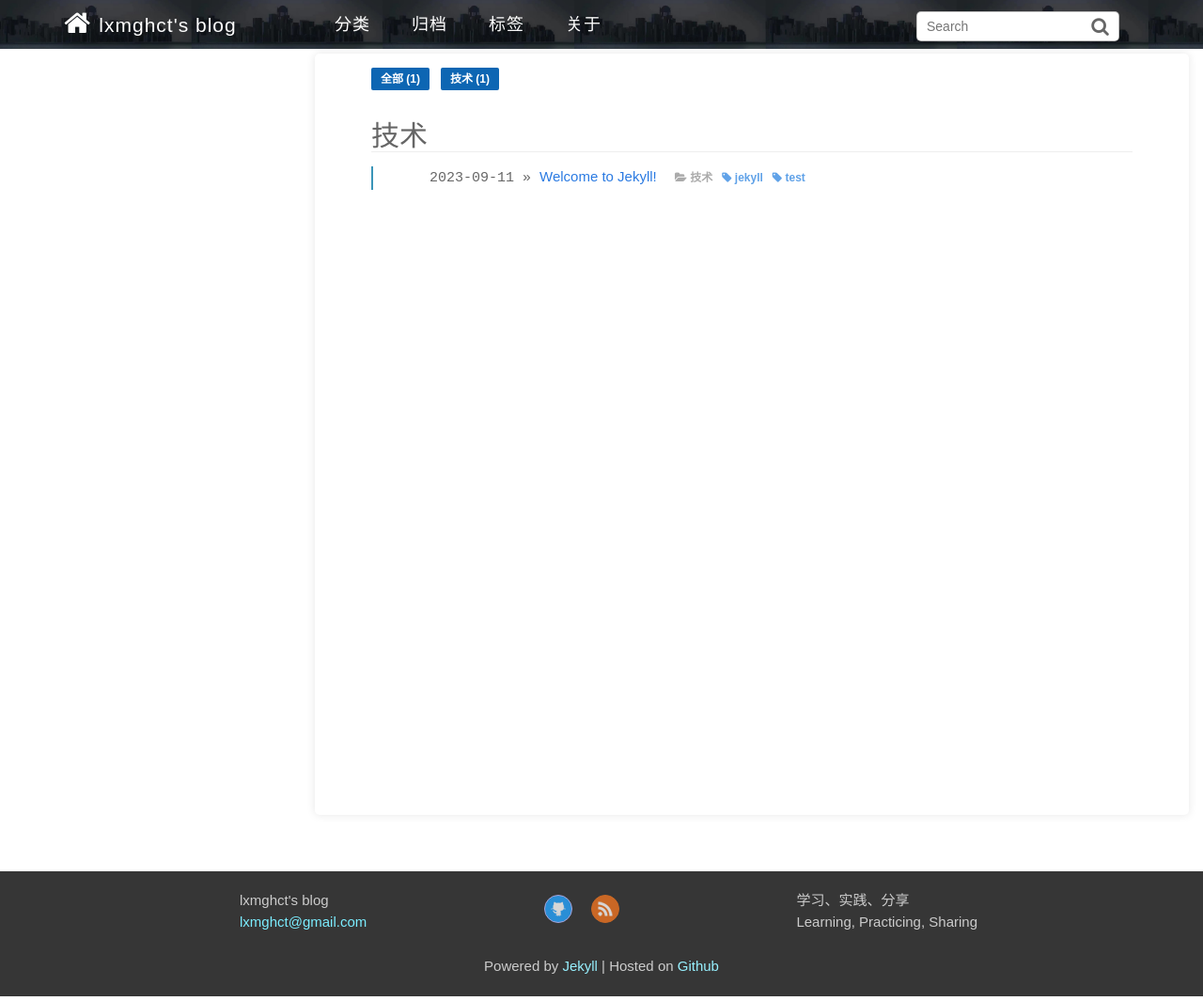
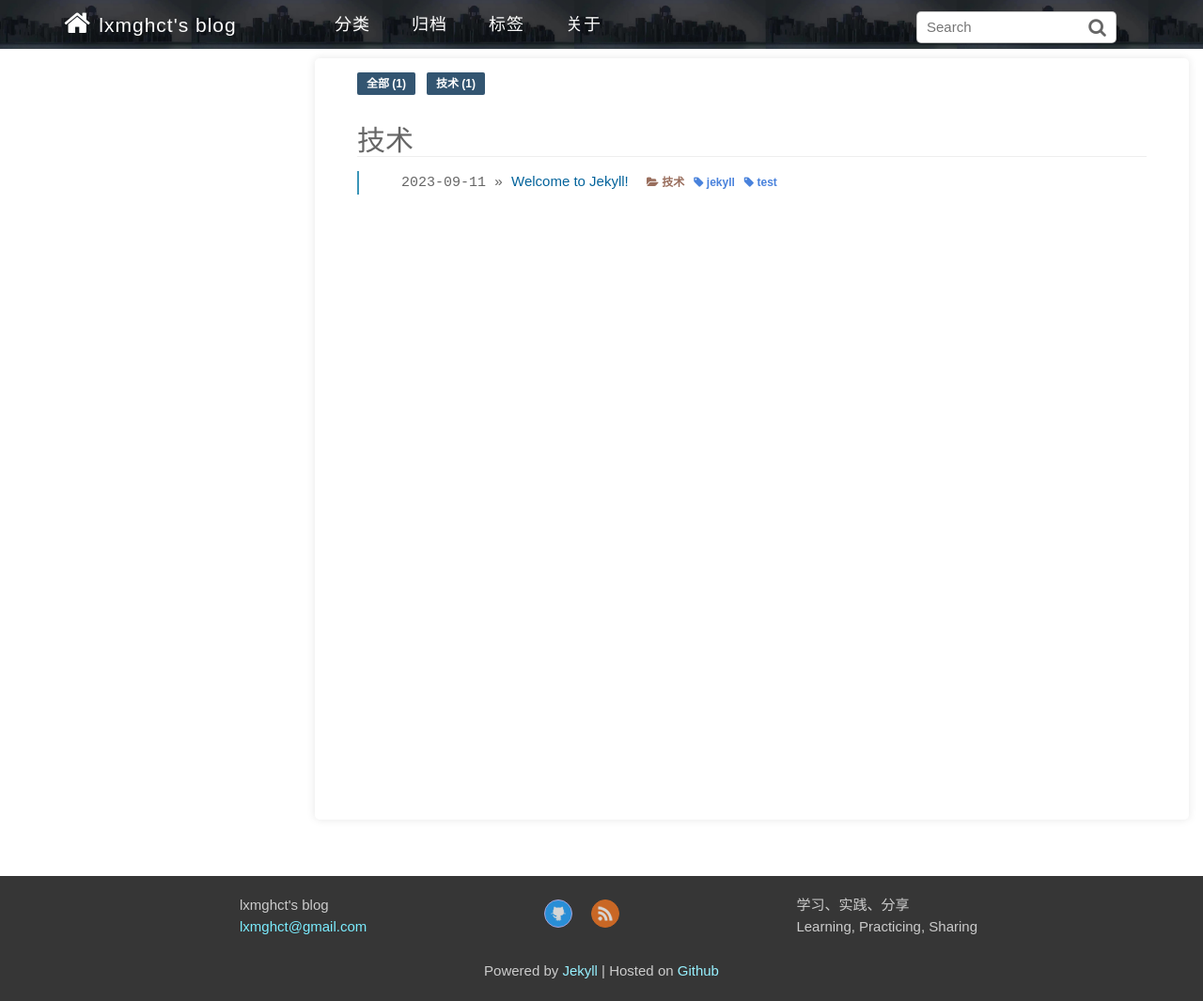
Before and after one commit to lxmghct/lxmghct.github.io, a Jekyll site: the page built from pages/classify.html, in a window 1280 px wide. Shown: the whole page at 94% size. Built offline with Jekyll 4.4.1, drawn with Linux system fonts in a browser that asks for light colours.

Commit message:
Update: 修改标签样式和布局

```diff
--- a/_includes/post_record.html
+++ b/_includes/post_record.html
@@ -5,8 +5,10 @@
 </span>
 
 <span>
-<a href="{{ include.post.url }}">{{ include.post.title }}</a>
+    <a href="{{ include.post.url }}">{{ include.post.title }}</a>
+    &nbsp;
+</span>
 
-&nbsp;
-{% include post_classify_tag.html post=include.post %}
+<span class="tags-container">
+    {% include post_classify_tag.html post=include.post %}
 </span>
--- a/_includes/search_container.html
+++ b/_includes/search_container.html
@@ -3,6 +3,7 @@
 <div class="search-container">
   <!-- 右上角关闭按钮 -->
   <i class="fa fa-times fa-2x search-container-close"></i>
+  <div class="search-container-main">
     <div class="search-container-wrapper">
       <div class="search-input-container">
         <input type="text" class="search-input" placeholder="Search">
@@ -24,3 +25,4 @@
       </div>
     </div>
   </div>
+</div>
--- a/assets/css/includes/search.css
+++ b/assets/css/includes/search.css
@@ -28,13 +28,13 @@
     display: inline-block;
     border: none;
     outline: none;
-    width: 160px;
-    height: 16px;
-    padding: 7px 11px 7px 0;
+    width: 10.5em;
+    height: 1.1em;
+    padding: 0.5em 0.7em 0.5em 0;
     font-weight: 400;
     color: #444;
-    font-size: 14px;
-    line-height: 16px;
+    font-size: 1em;
+    line-height: 1.2;
     box-sizing: content-box;
     font-family: "微软雅黑", Arial, sans-serif;
 }
@@ -60,8 +60,13 @@
         width: 90vw;
         margin-left: -45vw;
         margin-top: -40vh;
-        overflow-x: auto;
+        padding: 10px;
     }
+}
+
+.search-container-main {
+    overflow-x: auto;
+    height: 100%;
 }
 
 .search-container-wrapper {
@@ -172,6 +177,15 @@
     color: #000;
 }
 
+.search-container .search-container-close {
+    position: absolute;
+    top: 5px;
+    right: 5px;
+    cursor: pointer;
+    font-size: 20px;
+    color: #000;
+}
+
 .search-container .search-container-close:hover {
     opacity: 0.5;
 }
--- a/assets/css/layouts/default.css
+++ b/assets/css/layouts/default.css
@@ -5,6 +5,12 @@
 .content {
 	margin: 0 auto;
 	min-height: 600px;
+}
+
+@media (max-width: 576px) {
+	.my-col {
+		padding: 0;
+	}
 }
 
 .common-links {
@@ -25,7 +31,7 @@
 /* Profile elements style */
 .main-container {
 	display: flex;
-	margin-top: 5px;
+	margin-top: 10px;
 }
 .left-side {
 	padding-right: 0;
--- a/assets/css/pages/index.css
+++ b/assets/css/pages/index.css
@@ -11,6 +11,12 @@
 	/* 等宽字体 */
 	font-family: 'Courier New', Courier, monospace;
 	white-space: nowrap;
+}
+
+@media (max-width: 576px) {
+	.tags-container {
+		display: none;
+	}
 }
 
 /**
@@ -30,7 +36,7 @@
  */
 .home {
 	margin: 0 0 2em 0;
-	padding: 0 3em;
+	padding: 0 2em;
 	background: #fff;
 	min-height: 50em;
 	border-radius: 4px;
@@ -101,7 +107,7 @@ h1.tag-name {
 }
 
 li.article {
-	padding-left: 4em;
+	padding-left: 3em;
 	list-style-type: none;
 }
 
@@ -109,6 +115,14 @@ li.article {
 	li.article {
 		padding-left: 1em;
 	}
+}
+
+li.article a {
+	color: #03639b;
+}
+
+li.article a:hover {
+	opacity: 0.7;
 }
 
 .classify-list {
@@ -122,7 +136,7 @@ li.article {
 .classify-tag a {
 	text-decoration: none;
 	color: #fff;
-	background-color: #0d66b3;
+	background-color: #335571;
 	font-size: 12px;
 	line-height: 1.5;
 	margin: 0 1em 1em 0;
@@ -142,7 +156,7 @@ li.article {
 
 .classify-list .active {
 	color: #fff;
-	background-color: #00a6e8;
+	background-color: #9469bf
 }
 
 .classify-tag-after-post-title {
@@ -153,19 +167,18 @@ li.article {
 }
 
 .classify-tag-after-post-title a.post-classify {
-	color: #ababab;
-}
-
-.classify-tag-after-post-title a.post-classify:hover {
-	color: #525252;
+	white-space: nowrap;
+	color: #996e5d;
 }
 
 .classify-tag-after-post-title a.post-tag {
-	color: #60a2e8;
+	white-space: nowrap;
+	color: #4982dc;
 }
 
+.classify-tag-after-post-title a.post-classify:hover,
 .classify-tag-after-post-title a.post-tag:hover {
-	color: #0d66b3;
+	opacity: 0.5;
 }
 
 .post-preview {
--- a/assets/js/main.js
+++ b/assets/js/main.js
@@ -34,11 +34,13 @@ $(document).ready(function () {
   $(".header-hidden-buttons .search-icon").click(showSearchContainer);
   $(".header-hidden-buttons .fa-search").click(showSearchContainer);
 
-  // 遮罩层点击
-  $(".search-mask").click(() => {
+  // 遮罩层与关闭按钮点击
+  function hideSearchContainer() {
     $(".search-container").css("display", "none");
     $(".search-mask").css("display", "none");
-  });
+  }
+  $(".search-container .search-container-close").click(hideSearchContainer);
+  $(".search-mask").click(hideSearchContainer);
 
   // 菜单
   $("#nav-trigger").blur(() => {
--- a/assets/js/tagutils.js
+++ b/assets/js/tagutils.js
@@ -1,7 +1,5 @@
 function clickTag(tag) {
-  console.log("clickTag: \"" + tag + "\"");
   const filter = document.querySelector(`.tag-filter[data-tag="${tag}"]`);
-  console.log(filter);
   if (filter) {
     filter.click();
   } else {
```
Lines whose indentation alone changed are shown as unchanged.
